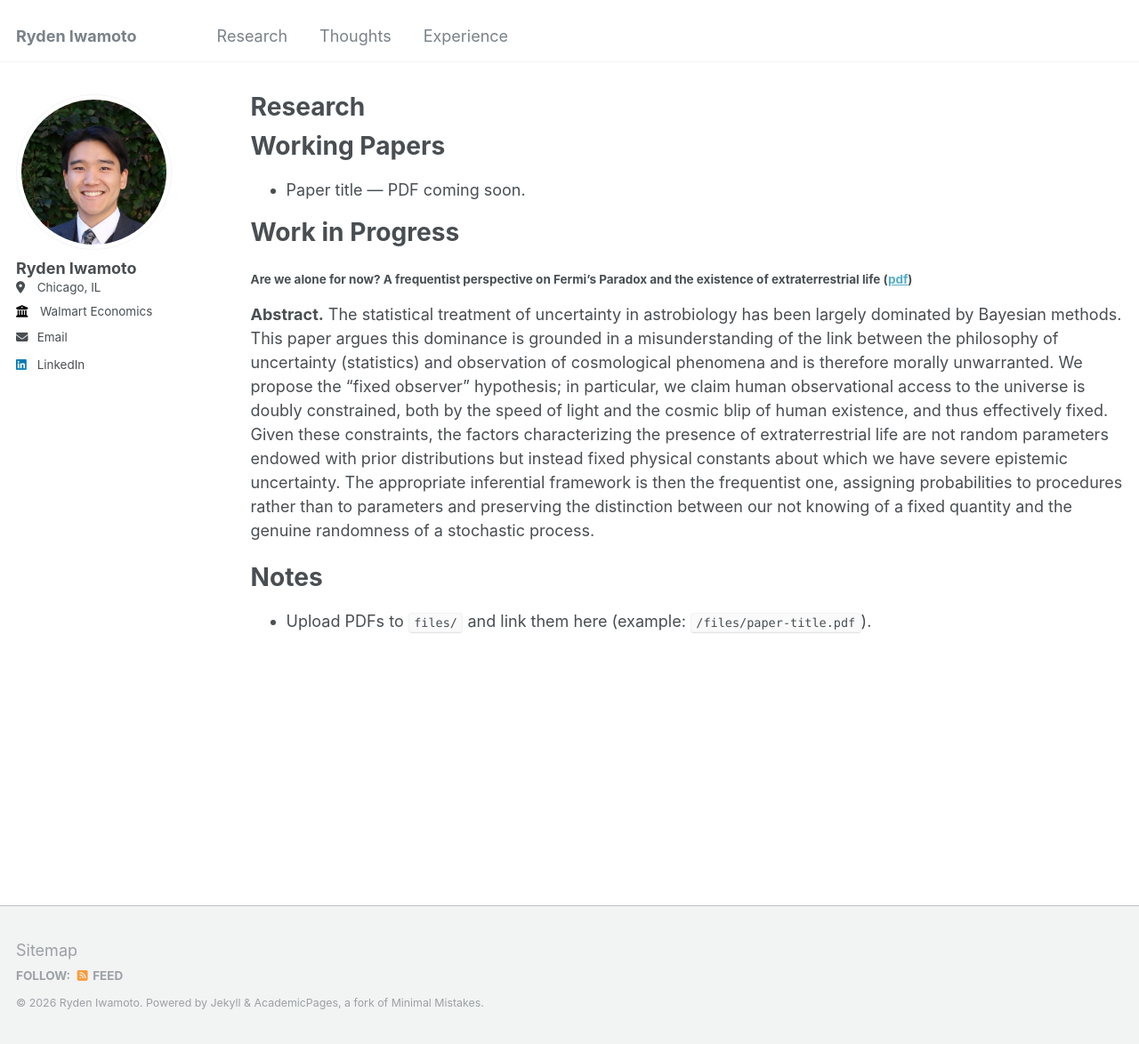
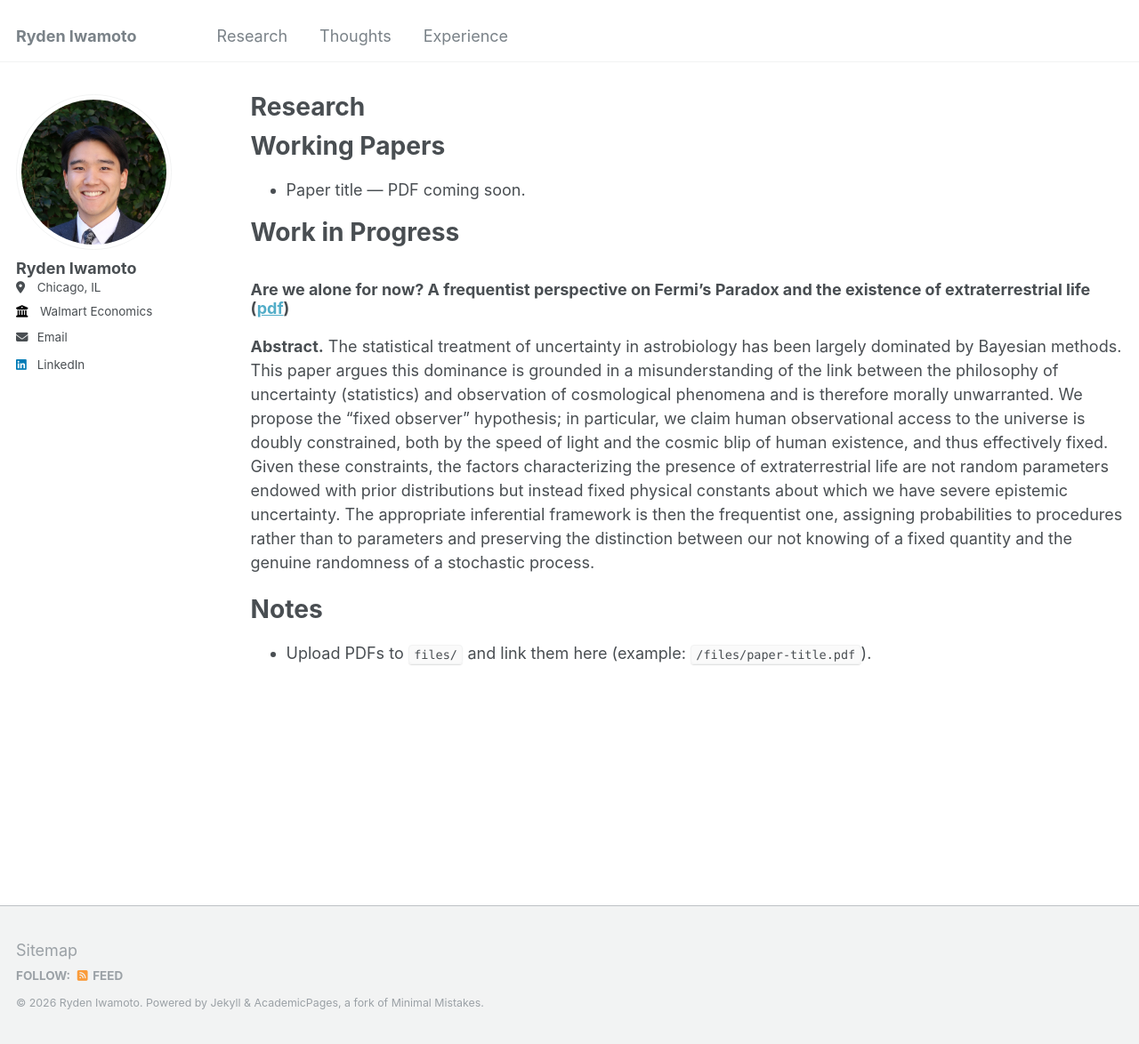
Before and after one commit to rydeniwamoto/rydeniwamoto.github.io, a Jekyll site: the page built from _pages/research.md, in a window 1280 px wide and 1174 px high. Shown: the whole window at 89% size. Built offline with Jekyll 4.4.1, drawn with Linux system fonts in a browser that asks for light colours.

Commit message:
Make WIP paper title larger

```diff
--- a/_pages/research.md
+++ b/_pages/research.md
@@ -11,7 +11,7 @@ Working Papers
 
 Work in Progress
 ======
-#### Are we alone for now? A frequentist perspective on Fermi's Paradox and the existence of extraterrestrial life ([pdf](/files/are-we-alone-for-now.pdf))
+### Are we alone for now? A frequentist perspective on Fermi's Paradox and the existence of extraterrestrial life ([pdf](/files/are-we-alone-for-now.pdf))
 
 **Abstract.** The statistical treatment of uncertainty in astrobiology has been largely dominated by Bayesian methods. This paper argues this dominance is grounded in a misunderstanding of the link between the philosophy of uncertainty (statistics) and observation of cosmological phenomena and is therefore morally unwarranted. We propose the "fixed observer" hypothesis; in particular, we claim human observational access to the universe is doubly constrained, both by the speed of light and the cosmic blip of human existence, and thus effectively fixed. Given these constraints, the factors characterizing the presence of extraterrestrial life are not random parameters endowed with prior distributions but instead fixed physical constants about which we have severe epistemic uncertainty. The appropriate inferential framework is then the frequentist one, assigning probabilities to procedures rather than to parameters and preserving the distinction between our not knowing of a fixed quantity and the genuine randomness of a stochastic process.
 
```
